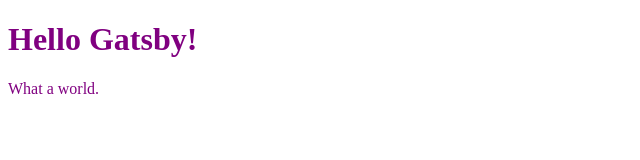
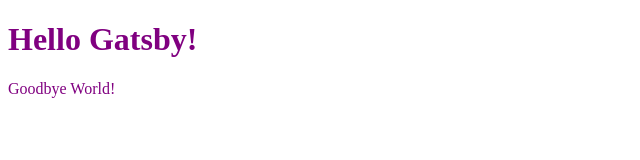
Before and after one commit to meansteve74/GatsbyBuild-Github, a Gatsby site: page / in a window 1280 px wide. Shown: the full height of the page, 0-640 px from the left. Built offline with nearby package versions, Linux system fonts and the light colour scheme; Gatsby itself is replaced by a stand-in of ours.

Commit message:
Goodbye world!

```diff
--- a/src/pages/index.js
+++ b/src/pages/index.js
@@ -3,6 +3,6 @@ import React from "react"
 export default () => (
   <div style={{ color: "purple" }}>
     <h1>Hello Gatsby!</h1>
-    <p>What a world.</p>
+    <p>Goodbye World!</p>
   </div>
 )
```
